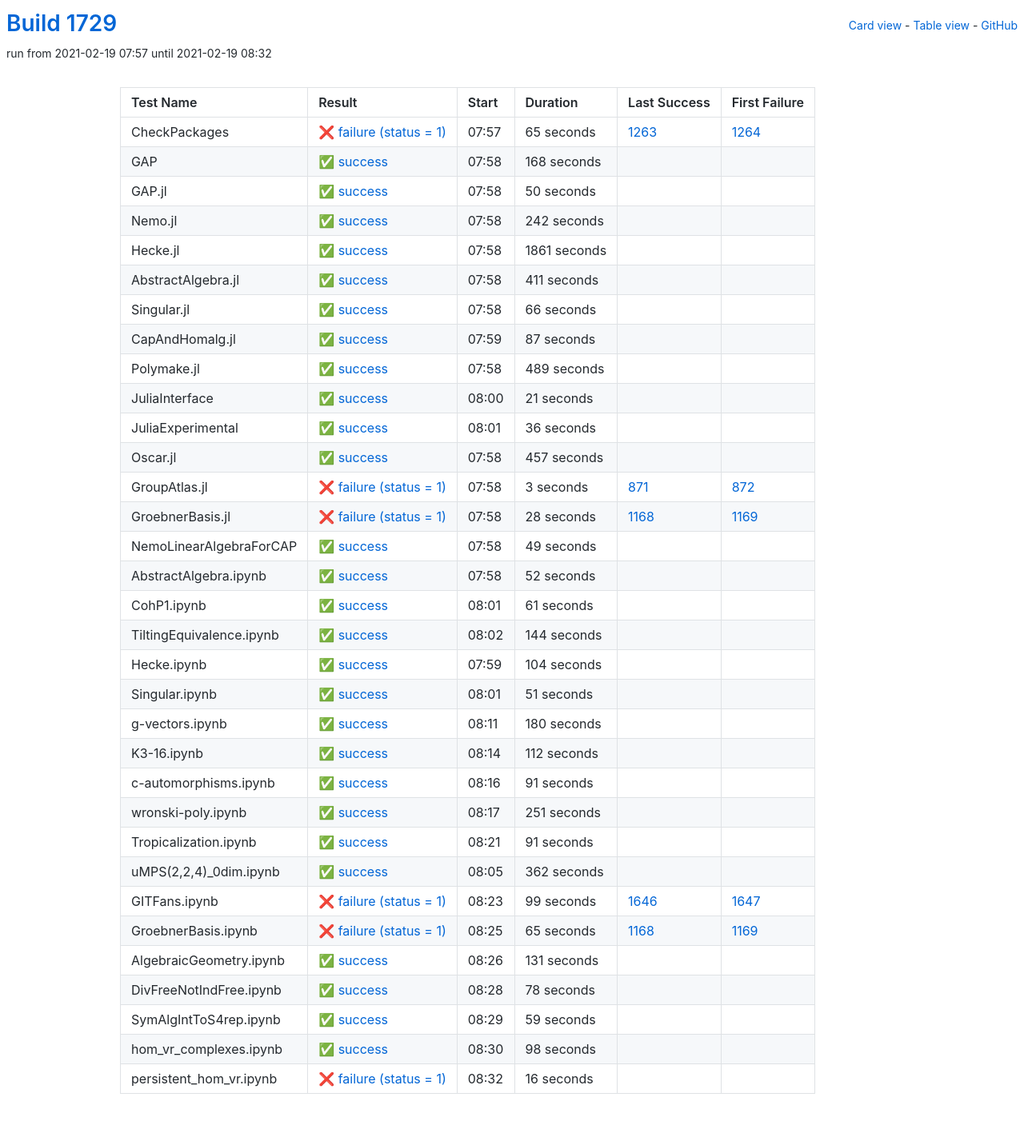
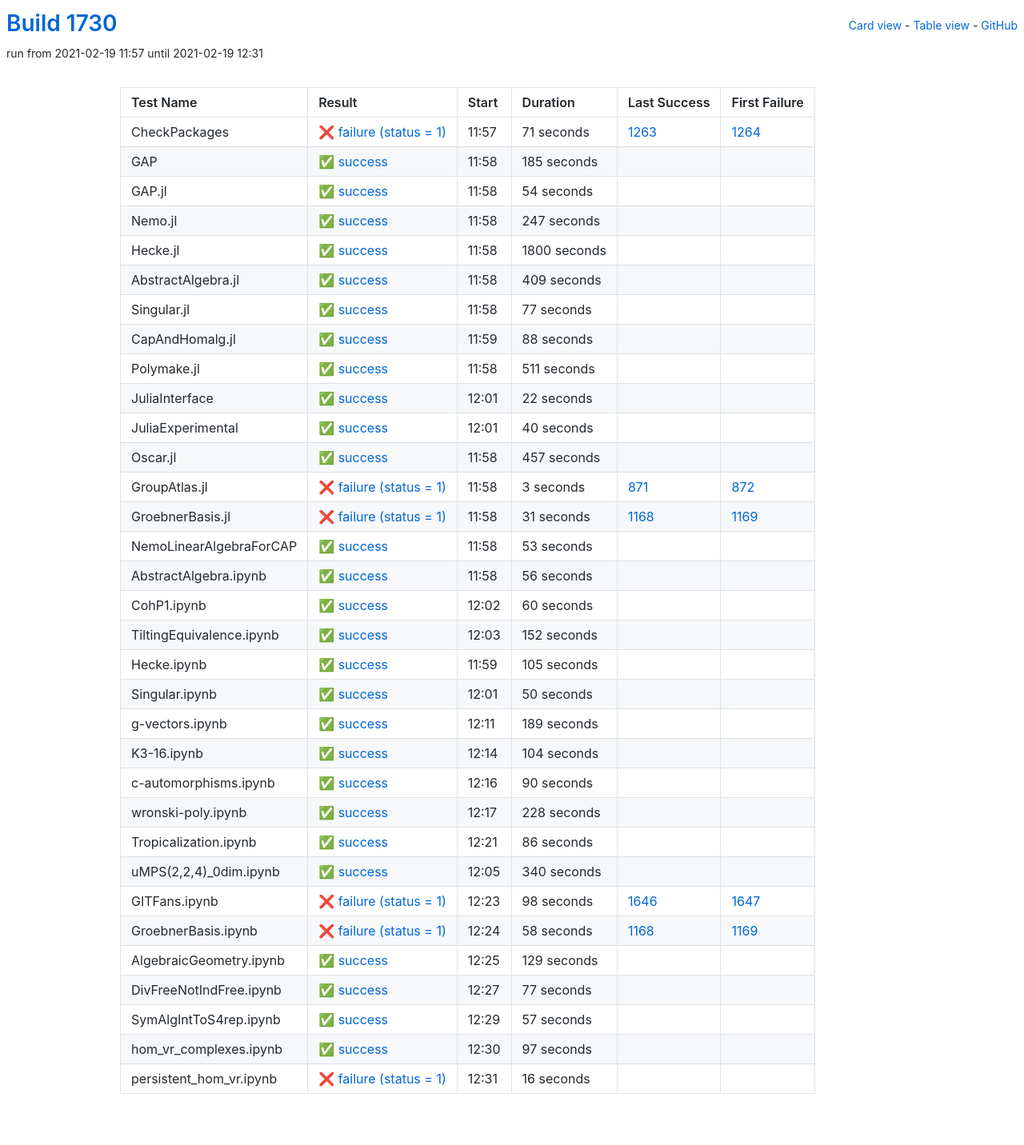
Before and after one commit to oscar-system/oscar-ci-status-stable, a Jekyll site: the page built from table.html, in a window 1280 px wide. Shown: the whole page at 80% size. Built offline with Jekyll 4.4.1, drawn with Linux system fonts in a browser that asks for light colours.

Commit message:
Build #1730

```diff
--- a/_data/ci.yml
+++ b/_data/ci.yml
@@ -1,6 +1,6 @@
 ---
-build: 1729
-build_url: https://oscarci.mathematik.uni-kl.de/job/oscar-stable/1729/
+build: 1730
+build_url: https://oscarci.mathematik.uni-kl.de/job/oscar-stable/1730/
 job: oscar-stable
 organization: oscar-system
 repo: oscar-ci-status-stable
@@ -8,140 +8,140 @@ repourl: https://github.com/oscar-system/oscar-ci-status-stable
 tests:
 - name: CheckPackages
   id: checkpackages
-  log: https://oscarci.mathematik.uni-kl.de/job/oscar-stable/1729/artifact/logs/build-1729/CheckPackages.log
-  start: 2021-02-19 07:57
+  log: https://oscarci.mathematik.uni-kl.de/job/oscar-stable/1730/artifact/logs/build-1730/CheckPackages.log
+  start: 2021-02-19 11:57
   success: false
   exitcode: 1
   status: failure
-  duration: 65
+  duration: 71
   last_success: 1263
   last_success_url: https://oscarci.mathematik.uni-kl.de/job/oscar-stable/1263/
   first_failure: 1264
   first_failure_url: https://oscarci.mathematik.uni-kl.de/job/oscar-stable/1264/
 - name: GAP
   id: gap
-  log: https://oscarci.mathematik.uni-kl.de/job/oscar-stable/1729/artifact/logs/build-1729/GAP.log
-  start: 2021-02-19 07:58
+  log: https://oscarci.mathematik.uni-kl.de/job/oscar-stable/1730/artifact/logs/build-1730/GAP.log
+  start: 2021-02-19 11:58
   success: true
   exitcode: 0
   status: success
-  duration: 168
+  duration: 185
   last_success: false
   last_success_url:
   first_failure: false
   first_failure_url:
 - name: GAP.jl
   id: gap-jl
-  log: https://oscarci.mathematik.uni-kl.de/job/oscar-stable/1729/artifact/logs/build-1729/GAP.jl.log
-  start: 2021-02-19 07:58
+  log: https://oscarci.mathematik.uni-kl.de/job/oscar-stable/1730/artifact/logs/build-1730/GAP.jl.log
+  start: 2021-02-19 11:58
   success: true
   exitcode: 0
   status: success
-  duration: 50
+  duration: 54
   last_success: false
   last_success_url:
   first_failure: false
   first_failure_url:
 - name: Nemo.jl
   id: nemo-jl
-  log: https://oscarci.mathematik.uni-kl.de/job/oscar-stable/1729/artifact/logs/build-1729/Nemo.jl.log
-  start: 2021-02-19 07:58
+  log: https://oscarci.mathematik.uni-kl.de/job/oscar-stable/1730/artifact/logs/build-1730/Nemo.jl.log
+  start: 2021-02-19 11:58
   success: true
   exitcode: 0
   status: success
-  duration: 242
+  duration: 247
   last_success: false
   last_success_url:
   first_failure: false
   first_failure_url:
 - name: Hecke.jl
   id: hecke-jl
-  log: https://oscarci.mathematik.uni-kl.de/job/oscar-stable/1729/artifact/logs/build-1729/Hecke.jl.log
-  start: 2021-02-19 07:58
+  log: https://oscarci.mathematik.uni-kl.de/job/oscar-stable/1730/artifact/logs/build-1730/Hecke.jl.log
+  start: 2021-02-19 11:58
   success: true
   exitcode: 0
   status: success
-  duration: 1861
+  duration: 1800
   last_success: false
   last_success_url:
   first_failure: false
   first_failure_url:
 - name: AbstractAlgebra.jl
   id: abstractalgebra-jl
-  log: https://oscarci.mathematik.uni-kl.de/job/oscar-stable/1729/artifact/logs/build-1729/AbstractAlgebra.jl.log
-  start: 2021-02-19 07:58
+  log: https://oscarci.mathematik.uni-kl.de/job/oscar-stable/1730/artifact/logs/build-1730/AbstractAlgebra.jl.log
+  start: 2021-02-19 11:58
   success: true
   exitcode: 0
   status: success
-  duration: 411
+  duration: 409
   last_success: false
   last_success_url:
   first_failure: false
   first_failure_url:
 - name: Singular.jl
   id: singular-jl
-  log: https://oscarci.mathematik.uni-kl.de/job/oscar-stable/1729/artifact/logs/build-1729/Singular.jl.log
-  start: 2021-02-19 07:58
+  log: https://oscarci.mathematik.uni-kl.de/job/oscar-stable/1730/artifact/logs/build-1730/Singular.jl.log
+  start: 2021-02-19 11:58
   success: true
   exitcode: 0
   status: success
-  duration: 66
+  duration: 77
   last_success: false
   last_success_url:
   first_failure: false
   first_failure_url:
 - name: CapAndHomalg.jl
   id: capandhomalg-jl
-  log: https://oscarci.mathematik.uni-kl.de/job/oscar-stable/1729/artifact/logs/build-1729/CapAndHomalg.jl.log
-  start: 2021-02-19 07:59
+  log: https://oscarci.mathematik.uni-kl.de/job/oscar-stable/1730/artifact/logs/build-1730/CapAndHomalg.jl.log
+  start: 2021-02-19 11:59
   success: true
   exitcode: 0
   status: success
-  duration: 87
+  duration: 88
   last_success: false
   last_success_url:
   first_failure: false
   first_failure_url:
 - name: Polymake.jl
   id: polymake-jl
-  log: https://oscarci.mathematik.uni-kl.de/job/oscar-stable/1729/artifact/logs/build-1729/Polymake.jl.log
-  start: 2021-02-19 07:58
+  log: https://oscarci.mathematik.uni-kl.de/job/oscar-stable/1730/artifact/logs/build-1730/Polymake.jl.log
+  start: 2021-02-19 11:58
   success: true
   exitcode: 0
   status: success
-  duration: 489
+  duration: 511
   last_success: false
   last_success_url:
   first_failure: false
   first_failure_url:
 - name: JuliaInterface
   id: juliainterface
-  log: https://oscarci.mathematik.uni-kl.de/job/oscar-stable/1729/artifact/logs/build-1729/JuliaInterface.log
-  start: 2021-02-19 08:00
+  log: https://oscarci.mathematik.uni-kl.de/job/oscar-stable/1730/artifact/logs/build-1730/JuliaInterface.log
+  start: 2021-02-19 12:01
   success: true
   exitcode: 0
   status: success
-  duration: 21
+  duration: 22
   last_success: false
   last_success_url:
   first_failure: false
   first_failure_url:
 - name: JuliaExperimental
   id: juliaexperimental
-  log: https://oscarci.mathematik.uni-kl.de/job/oscar-stable/1729/artifact/logs/build-1729/JuliaExperimental.log
-  start: 2021-02-19 08:01
+  log: https://oscarci.mathematik.uni-kl.de/job/oscar-stable/1730/artifact/logs/build-1730/JuliaExperimental.log
+  start: 2021-02-19 12:01
   success: true
   exitcode: 0
   status: success
-  duration: 36
+  duration: 40
   last_success: false
   last_success_url:
   first_failure: false
   first_failure_url:
 - name: Oscar.jl
   id: oscar-jl
-  log: https://oscarci.mathematik.uni-kl.de/job/oscar-stable/1729/artifact/logs/build-1729/Oscar.jl.log
-  start: 2021-02-19 07:58
+  log: https://oscarci.mathematik.uni-kl.de/job/oscar-stable/1730/artifact/logs/build-1730/Oscar.jl.log
+  start: 2021-02-19 11:58
   success: true
   exitcode: 0
   status: success
@@ -152,8 +152,8 @@ tests:
   first_failure_url:
 - name: GroupAtlas.jl
   id: groupatlas-jl
-  log: https://oscarci.mathematik.uni-kl.de/job/oscar-stable/1729/artifact/logs/build-1729/GroupAtlas.jl.log
-  start: 2021-02-19 07:58
+  log: https://oscarci.mathematik.uni-kl.de/job/oscar-stable/1730/artifact/logs/build-1730/GroupAtlas.jl.log
+  start: 2021-02-19 11:58
   success: false
   exitcode: 1
   status: failure
@@ -164,68 +164,104 @@ tests:
   first_failure_url: https://oscarci.mathematik.uni-kl.de/job/oscar-stable/872/
 - name: GroebnerBasis.jl
   id: groebnerbasis-jl
-  log: https://oscarci.mathematik.uni-kl.de/job/oscar-stable/1729/artifact/logs/build-1729/GroebnerBasis.jl.log
-  start: 2021-02-19 07:58
+  log: https://oscarci.mathematik.uni-kl.de/job/oscar-stable/1730/artifact/logs/build-1730/GroebnerBasis.jl.log
+  start: 2021-02-19 11:58
   success: false
   exitcode: 1
   status: failure
-  duration: 28
+  duration: 31
   last_success: 1168
   last_success_url: https://oscarci.mathematik.uni-kl.de/job/oscar-stable/1168/
   first_failure: 1169
   first_failure_url: https://oscarci.mathematik.uni-kl.de/job/oscar-stable/1169/
 - name: NemoLinearAlgebraForCAP
   id: nemolinearalgebraforcap
-  log: https://oscarci.mathematik.uni-kl.de/job/oscar-stable/1729/artifact/logs/build-1729/NemoLinearAlgebraForCAP.log
-  start: 2021-02-19 07:58
+  log: https://oscarci.mathematik.uni-kl.de/job/oscar-stable/1730/artifact/logs/build-1730/NemoLinearAlgebraForCAP.log
+  start: 2021-02-19 11:58
   success: true
   exitcode: 0
   status: success
-  duration: 49
+  duration: 53
   last_success: false
   last_success_url:
   first_failure: false
   first_failure_url:
 - name: AbstractAlgebra.ipynb
   id: abstractalgebra-ipynb
-  log: https://oscarci.mathematik.uni-kl.de/job/oscar-stable/1729/artifact/logs/build-1729/AbstractAlgebra.ipynb.log
-  start: 2021-02-19 07:58
+  log: https://oscarci.mathematik.uni-kl.de/job/oscar-stable/1730/artifact/logs/build-1730/AbstractAlgebra.ipynb.log
+  start: 2021-02-19 11:58
   success: true
   exitcode: 0
   status: success
-  duration: 52
+  duration: 56
   last_success: false
   last_success_url:
   first_failure: false
   first_failure_url:
 - name: CohP1.ipynb
   id: cohp1-ipynb
-  log: https://oscarci.mathematik.uni-kl.de/job/oscar-stable/1729/artifact/logs/build-1729/CohP1.ipynb.log
-  start: 2021-02-19 08:01
+  log: https://oscarci.mathematik.uni-kl.de/job/oscar-stable/1730/artifact/logs/build-1730/CohP1.ipynb.log
+  start: 2021-02-19 12:02
   success: true
   exitcode: 0
   status: success
-  duration: 61
+  duration: 60
   last_success: false
   last_success_url:
   first_failure: false
   first_failure_url:
 - name: TiltingEquivalence.ipynb
   id: tiltingequivalence-ipynb
-  log: https://oscarci.mathematik.uni-kl.de/job/oscar-stable/1729/artifact/logs/build-1729/TiltingEquivalence.ipynb.log
-  start: 2021-02-19 08:02
+  log: https://oscarci.mathematik.uni-kl.de/job/oscar-stable/1730/artifact/logs/build-1730/TiltingEquivalence.ipynb.log
+  start: 2021-02-19 12:03
   success: true
   exitcode: 0
   status: success
-  duration: 144
+  duration: 152
   last_success: false
   last_success_url:
   first_failure: false
   first_failure_url:
 - name: Hecke.ipynb
   id: hecke-ipynb
-  log: https://oscarci.mathematik.uni-kl.de/job/oscar-stable/1729/artifact/logs/build-1729/Hecke.ipynb.log
-  start: 2021-02-19 07:59
+  log: https://oscarci.mathematik.uni-kl.de/job/oscar-stable/1730/artifact/logs/build-1730/Hecke.ipynb.log
+  start: 2021-02-19 11:59
+  success: true
+  exitcode: 0
+  status: success
+  duration: 105
+  last_success: false
+  last_success_url:
+  first_failure: false
+  first_failure_url:
+- name: Singular.ipynb
+  id: singular-ipynb
+  log: https://oscarci.mathematik.uni-kl.de/job/oscar-stable/1730/artifact/logs/build-1730/Singular.ipynb.log
+  start: 2021-02-19 12:01
+  success: true
+  exitcode: 0
+  status: success
+  duration: 50
+  last_success: false
+  last_success_url:
+  first_failure: false
+  first_failure_url:
+- name: g-vectors.ipynb
+  id: g-vectors-ipynb
+  log: https://oscarci.mathematik.uni-kl.de/job/oscar-stable/1730/artifact/logs/build-1730/g-vectors.ipynb.log
+  start: 2021-02-19 12:11
+  success: true
+  exitcode: 0
+  status: success
+  duration: 189
+  last_success: false
+  last_success_url:
+  first_failure: false
+  first_failure_url:
+- name: K3-16.ipynb
+  id: k3-16-ipynb
+  log: https://oscarci.mathematik.uni-kl.de/job/oscar-stable/1730/artifact/logs/build-1730/K3-16.ipynb.log
+  start: 2021-02-19 12:14
   success: true
   exitcode: 0
   status: success
@@ -234,166 +270,130 @@ tests:
   last_success_url:
   first_failure: false
   first_failure_url:
-- name: Singular.ipynb
-  id: singular-ipynb
-  log: https://oscarci.mathematik.uni-kl.de/job/oscar-stable/1729/artifact/logs/build-1729/Singular.ipynb.log
-  start: 2021-02-19 08:01
+- name: c-automorphisms.ipynb
+  id: c-automorphisms-ipynb
+  log: https://oscarci.mathematik.uni-kl.de/job/oscar-stable/1730/artifact/logs/build-1730/c-automorphisms.ipynb.log
+  start: 2021-02-19 12:16
   success: true
   exitcode: 0
   status: success
-  duration: 51
-  last_success: false
-  last_success_url:
-  first_failure: false
-  first_failure_url:
-- name: g-vectors.ipynb
-  id: g-vectors-ipynb
-  log: https://oscarci.mathematik.uni-kl.de/job/oscar-stable/1729/artifact/logs/build-1729/g-vectors.ipynb.log
-  start: 2021-02-19 08:11
-  success: true
-  exitcode: 0
-  status: success
-  duration: 180
-  last_success: false
-  last_success_url:
-  first_failure: false
-  first_failure_url:
-- name: K3-16.ipynb
-  id: k3-16-ipynb
-  log: https://oscarci.mathematik.uni-kl.de/job/oscar-stable/1729/artifact/logs/build-1729/K3-16.ipynb.log
-  start: 2021-02-19 08:14
-  success: true
-  exitcode: 0
-  status: success
-  duration: 112
-  last_success: false
-  last_success_url:
-  first_failure: false
-  first_failure_url:
-- name: c-automorphisms.ipynb
-  id: c-automorphisms-ipynb
-  log: https://oscarci.mathematik.uni-kl.de/job/oscar-stable/1729/artifact/logs/build-1729/c-automorphisms.ipynb.log
-  start: 2021-02-19 08:16
-  success: true
-  exitcode: 0
-  status: success
-  duration: 91
+  duration: 90
   last_success: false
   last_success_url:
   first_failure: false
   first_failure_url:
 - name: wronski-poly.ipynb
   id: wronski-poly-ipynb
-  log: https://oscarci.mathematik.uni-kl.de/job/oscar-stable/1729/artifact/logs/build-1729/wronski-poly.ipynb.log
-  start: 2021-02-19 08:17
+  log: https://oscarci.mathematik.uni-kl.de/job/oscar-stable/1730/artifact/logs/build-1730/wronski-poly.ipynb.log
+  start: 2021-02-19 12:17
   success: true
   exitcode: 0
   status: success
-  duration: 251
+  duration: 228
   last_success: false
   last_success_url:
   first_failure: false
   first_failure_url:
 - name: Tropicalization.ipynb
   id: tropicalization-ipynb
-  log: https://oscarci.mathematik.uni-kl.de/job/oscar-stable/1729/artifact/logs/build-1729/Tropicalization.ipynb.log
-  start: 2021-02-19 08:21
+  log: https://oscarci.mathematik.uni-kl.de/job/oscar-stable/1730/artifact/logs/build-1730/Tropicalization.ipynb.log
+  start: 2021-02-19 12:21
   success: true
   exitcode: 0
   status: success
-  duration: 91
+  duration: 86
   last_success: false
   last_success_url:
   first_failure: false
   first_failure_url:
 - name: uMPS(2,2,4)_0dim.ipynb
   id: umps-2-2-4-0dim-ipynb
-  log: https://oscarci.mathematik.uni-kl.de/job/oscar-stable/1729/artifact/logs/build-1729/uMPS-2-2-4-_0dim.ipynb.log
-  start: 2021-02-19 08:05
+  log: https://oscarci.mathematik.uni-kl.de/job/oscar-stable/1730/artifact/logs/build-1730/uMPS-2-2-4-_0dim.ipynb.log
+  start: 2021-02-19 12:05
   success: true
   exitcode: 0
   status: success
-  duration: 362
+  duration: 340
   last_success: false
   last_success_url:
   first_failure: false
   first_failure_url:
 - name: GITFans.ipynb
   id: gitfans-ipynb
-  log: https://oscarci.mathematik.uni-kl.de/job/oscar-stable/1729/artifact/logs/build-1729/GITFans.ipynb.log
-  start: 2021-02-19 08:23
+  log: https://oscarci.mathematik.uni-kl.de/job/oscar-stable/1730/artifact/logs/build-1730/GITFans.ipynb.log
+  start: 2021-02-19 12:23
   success: false
   exitcode: 1
   status: failure
-  duration: 99
+  duration: 98
   last_success: 1646
   last_success_url: https://oscarci.mathematik.uni-kl.de/job/oscar-stable/1646/
   first_failure: 1647
   first_failure_url: https://oscarci.mathematik.uni-kl.de/job/oscar-stable/1647/
 - name: GroebnerBasis.ipynb
   id: groebnerbasis-ipynb
-  log: https://oscarci.mathematik.uni-kl.de/job/oscar-stable/1729/artifact/logs/build-1729/GroebnerBasis.ipynb.log
-  start: 2021-02-19 08:25
+  log: https://oscarci.mathematik.uni-kl.de/job/oscar-stable/1730/artifact/logs/build-1730/GroebnerBasis.ipynb.log
+  start: 2021-02-19 12:24
   success: false
   exitcode: 1
   status: failure
-  duration: 65
+  duration: 58
   last_success: 1168
   last_success_url: https://oscarci.mathematik.uni-kl.de/job/oscar-stable/1168/
   first_failure: 1169
   first_failure_url: https://oscarci.mathematik.uni-kl.de/job/oscar-stable/1169/
 - name: AlgebraicGeometry.ipynb
   id: algebraicgeometry-ipynb
-  log: https://oscarci.mathematik.uni-kl.de/job/oscar-stable/1729/artifact/logs/build-1729/AlgebraicGeometry.ipynb.log
-  start: 2021-02-19 08:26
+  log: https://oscarci.mathematik.uni-kl.de/job/oscar-stable/1730/artifact/logs/build-1730/AlgebraicGeometry.ipynb.log
+  start: 2021-02-19 12:25
   success: true
   exitcode: 0
   status: success
-  duration: 131
+  duration: 129
   last_success: false
   last_success_url:
   first_failure: false
   first_failure_url:
 - name: DivFreeNotIndFree.ipynb
   id: divfreenotindfree-ipynb
-  log: https://oscarci.mathematik.uni-kl.de/job/oscar-stable/1729/artifact/logs/build-1729/DivFreeNotIndFree.ipynb.log
-  start: 2021-02-19 08:28
+  log: https://oscarci.mathematik.uni-kl.de/job/oscar-stable/1730/artifact/logs/build-1730/DivFreeNotIndFree.ipynb.log
+  start: 2021-02-19 12:27
   success: true
   exitcode: 0
   status: success
-  duration: 78
+  duration: 77
   last_success: false
   last_success_url:
   first_failure: false
   first_failure_url:
 - name: SymAlgIntToS4rep.ipynb
   id: symalginttos4rep-ipynb
-  log: https://oscarci.mathematik.uni-kl.de/job/oscar-stable/1729/artifact/logs/build-1729/SymAlgIntToS4rep.ipynb.log
-  start: 2021-02-19 08:29
+  log: https://oscarci.mathematik.uni-kl.de/job/oscar-stable/1730/artifact/logs/build-1730/SymAlgIntToS4rep.ipynb.log
+  start: 2021-02-19 12:29
   success: true
   exitcode: 0
   status: success
-  duration: 59
+  duration: 57
   last_success: false
   last_success_url:
   first_failure: false
   first_failure_url:
 - name: hom_vr_complexes.ipynb
   id: hom-vr-complexes-ipynb
-  log: https://oscarci.mathematik.uni-kl.de/job/oscar-stable/1729/artifact/logs/build-1729/hom_vr_complexes.ipynb.log
-  start: 2021-02-19 08:30
+  log: https://oscarci.mathematik.uni-kl.de/job/oscar-stable/1730/artifact/logs/build-1730/hom_vr_complexes.ipynb.log
+  start: 2021-02-19 12:30
   success: true
   exitcode: 0
   status: success
-  duration: 98
+  duration: 97
   last_success: false
   last_success_url:
   first_failure: false
   first_failure_url:
 - name: persistent_hom_vr.ipynb
   id: persistent-hom-vr-ipynb
-  log: https://oscarci.mathematik.uni-kl.de/job/oscar-stable/1729/artifact/logs/build-1729/persistent_hom_vr.ipynb.log
-  start: 2021-02-19 08:32
+  log: https://oscarci.mathematik.uni-kl.de/job/oscar-stable/1730/artifact/logs/build-1730/persistent_hom_vr.ipynb.log
+  start: 2021-02-19 12:31
   success: false
   exitcode: 1
   status: failure
```
Also changed, not shown: README.md.
